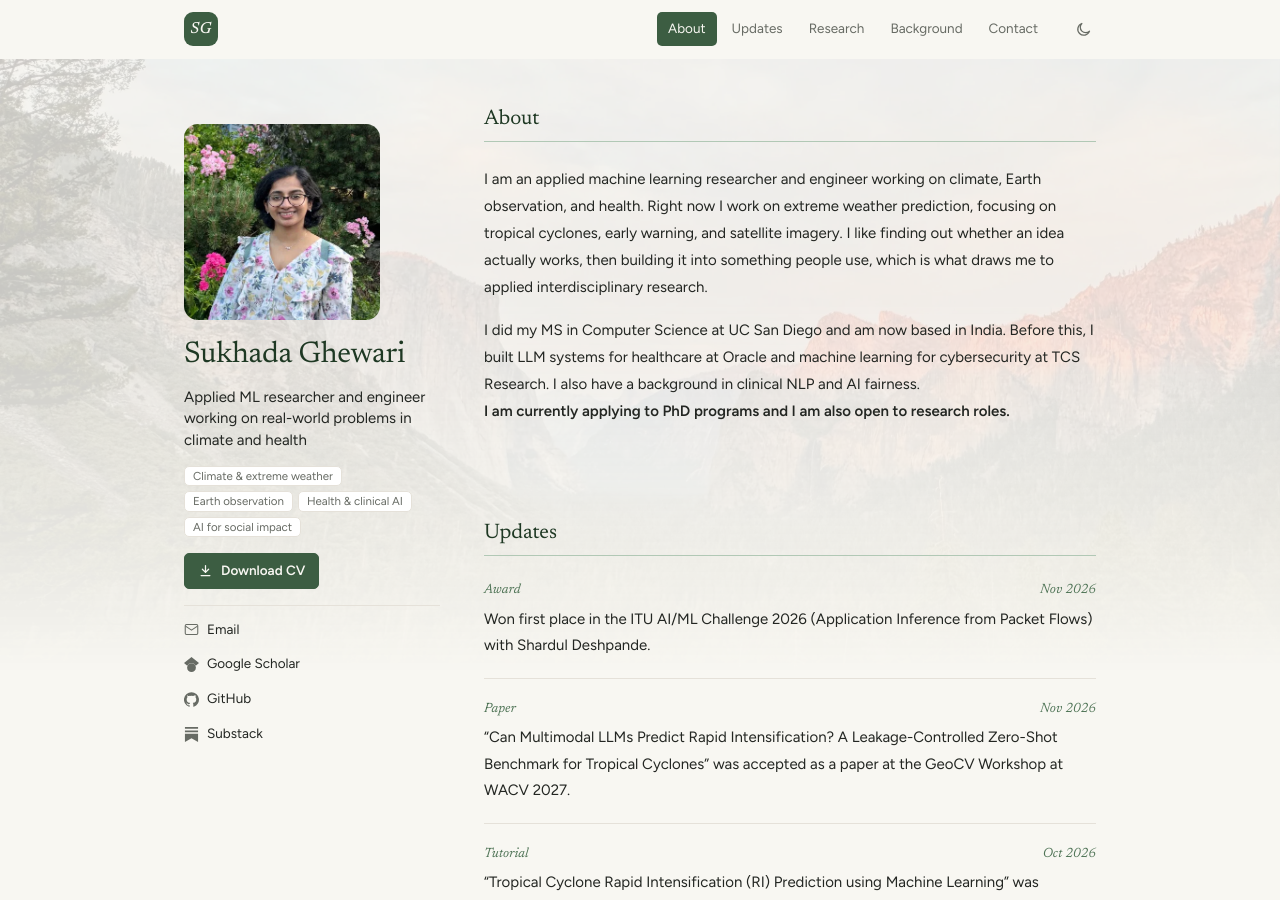
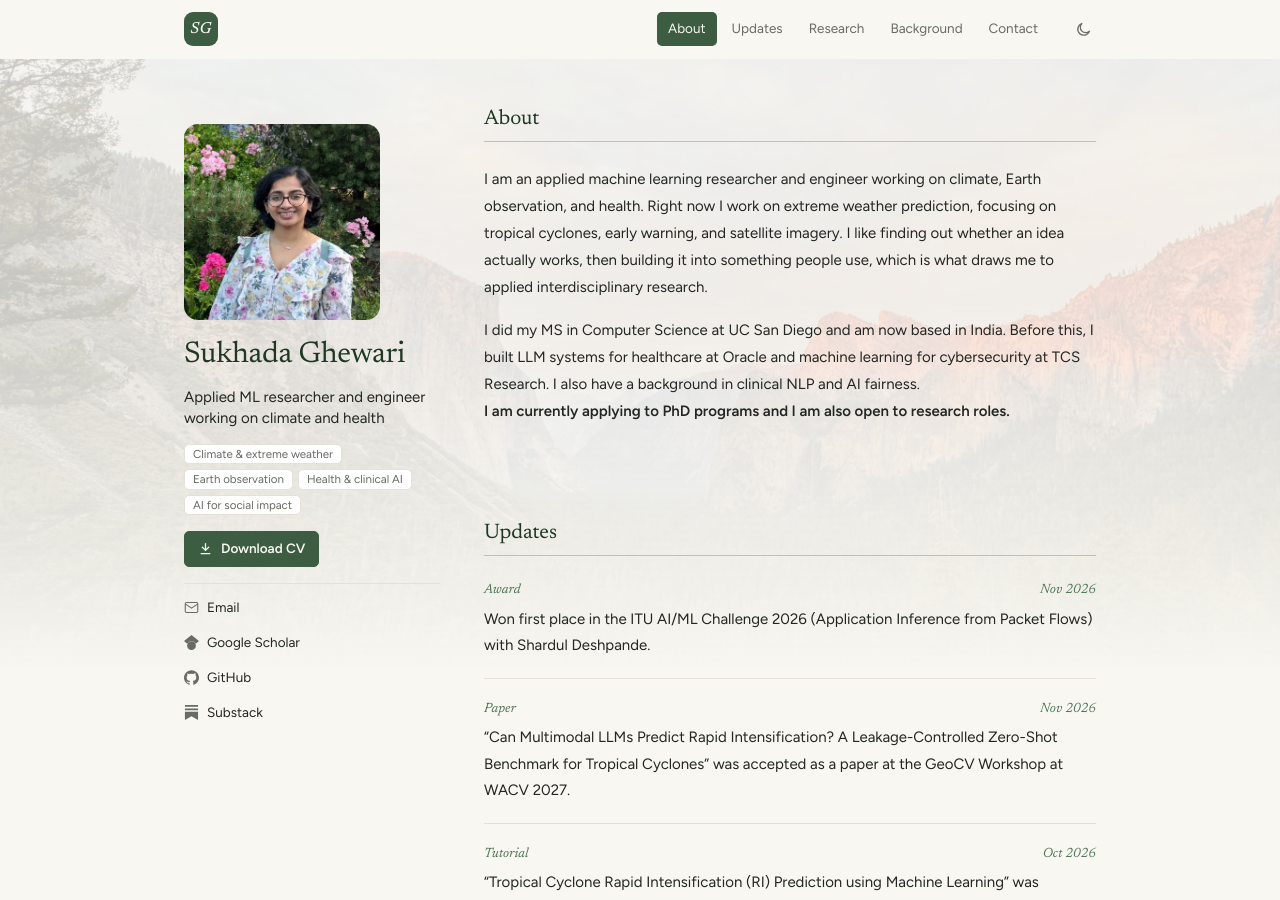
Before and after one commit to sukhadaghewari/sukhadaghewari.github.io, a Jekyll site: the page built from index.html, in a window 1280 px wide and 900 px high. Built offline with Jekyll 4.4.1, drawn with Linux system fonts in a browser that asks for light colours.

Commit message:
Shorter tagline that fits on two lines in the sidebar
Co-Authored-By: Claude Opus 5.5 <noreply@anthropic.com>

```diff
--- a/_config.yml
+++ b/_config.yml
@@ -5,7 +5,7 @@
 # ---------------------------------------------------------------
 
 title: Sukhada Ghewari
-tagline: Applied ML researcher and engineer working on real-world problems in climate and health
+tagline: Applied ML researcher and engineer working on climate and health
 description: >-
   Machine learning researcher and engineer building AI for people and the
   planet, from extreme-weather early warning to forest monitoring and health.
```
